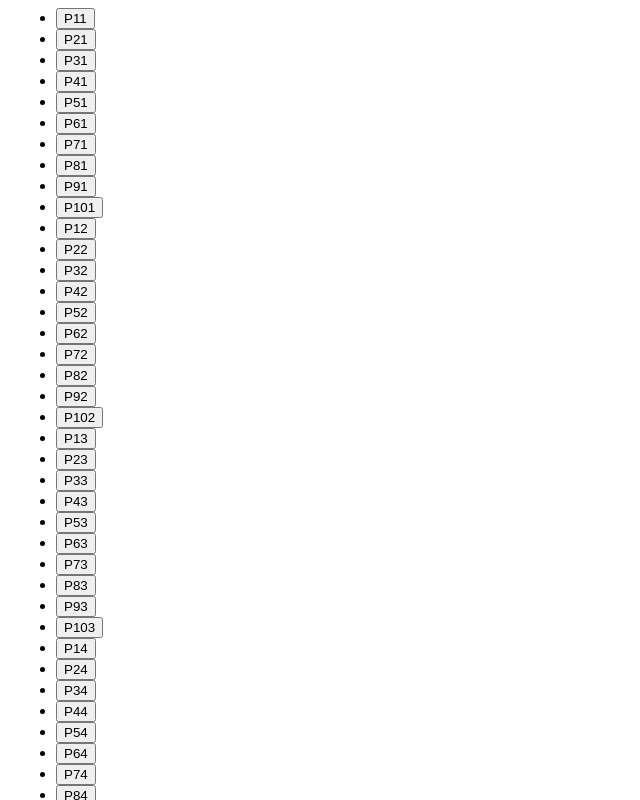
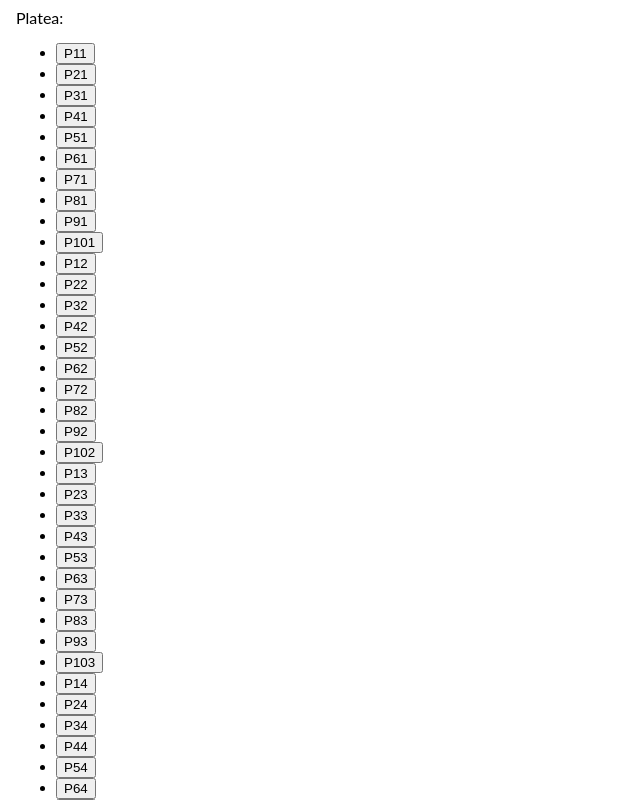
Before and after one commit to lacaprinamini/projssw, an Angular app: page / in a window 1280 px wide. Shown: the top 800 px of the page, without its empty margins (0-640 px from the left). Built offline with nearby package versions, Linux system fonts and the light colour scheme.

Commit message:
2 files modified

```diff
--- a/src/app/app.component.html
+++ b/src/app/app.component.html
@@ -1,10 +1,24 @@
 <html>
 <body>
 
+
+  <p> Platea: </p>
+
+<ul>
+
+<li *ngFor='let posto of platea.postiDisponibili' >
+  <button >{{posto}}</button>
+
+</li>
+</ul>
+
+<p> Palchi: </p>
+
   <ul>
-    <li *ngFor='let posto of platea' >
+    <li *ngFor='let posto of palchi.postiDisponibili' >
       <button >{{posto}}</button>
     </li>
   </ul>
+
 </body>
 </html>
--- a/src/app/app.component.ts
+++ b/src/app/app.component.ts
@@ -1,6 +1,18 @@
 import { Component, VERSION } from '@angular/core';
 
-
+class posti {
+  postiDisponibili: Array<any>;
+  constructor(postiDisponibili: Array<any>) {
+    let posti= [];
+    postiDisponibili.map((fila, i) => {
+        fila.map((nome, j) => {
+          const posto="P"+(j+1)+(i+1);
+           posti.push(posto);
+      });
+    });
+    this.postiDisponibili= posti;
+  }
+}
 
 
 @Component({
@@ -9,27 +21,26 @@ import { Component, VERSION } from '@angular/core';
   styleUrls: [ './app.component.css' ]
 })
 export class AppComponent  {
-  platea: Array<string>;
+
+  platea: posti;
+  palchi: posti;
 
   constructor(){
 
-    const nfilePlatea = 7;
-    const npostiPlatea = 10;
-    const array=[];
-    this.platea= array;
+const n = {
+filePlatea: 7,
+postiPlatea: 10,
+filePalchi: 4,
+postiPalchi: 6
+}
 
-    const plateaPosti= Array(nfilePlatea).fill("").map(() => Array(npostiPlatea).fill("x"));
+const teatro = {
+  platea: Array(n.filePlatea).fill("").map(() => Array(n.postiPlatea).fill("x")),
+  palchi: Array(n.filePalchi).fill("").map(() => Array(n.postiPalchi).fill("x")),
+};
 
-   plateaPosti.map((fila, i) => {
-      var p = fila.map((nome, j) => {
-
-          const posto="P"+(j+1)+(i+1);
-           array.push(posto);
-
-      });
-
-    });
-
+    this.platea= new posti(teatro.platea);
+    this.palchi= new posti(teatro.palchi);
   }
 
 }
```
